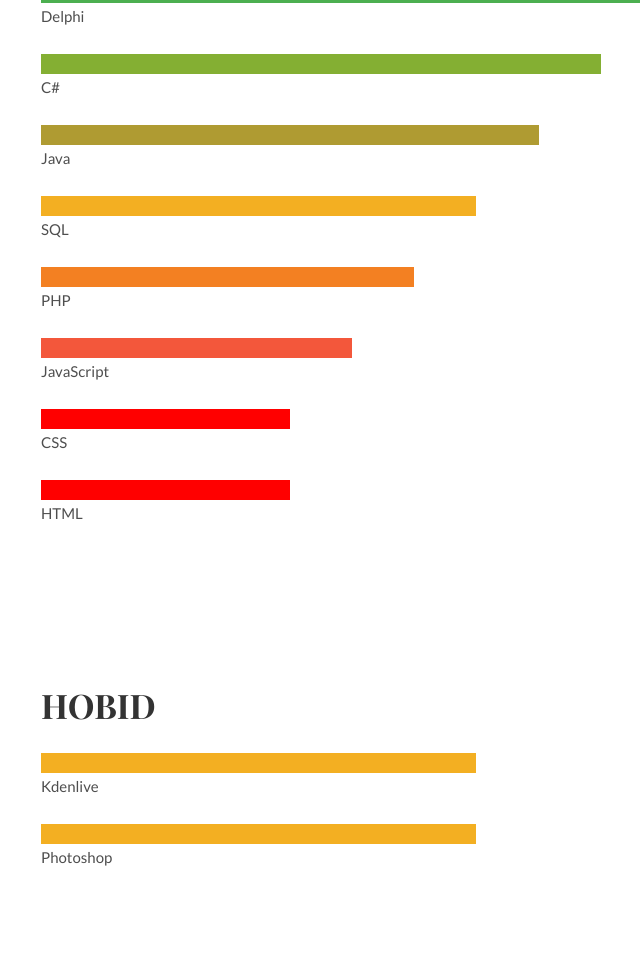
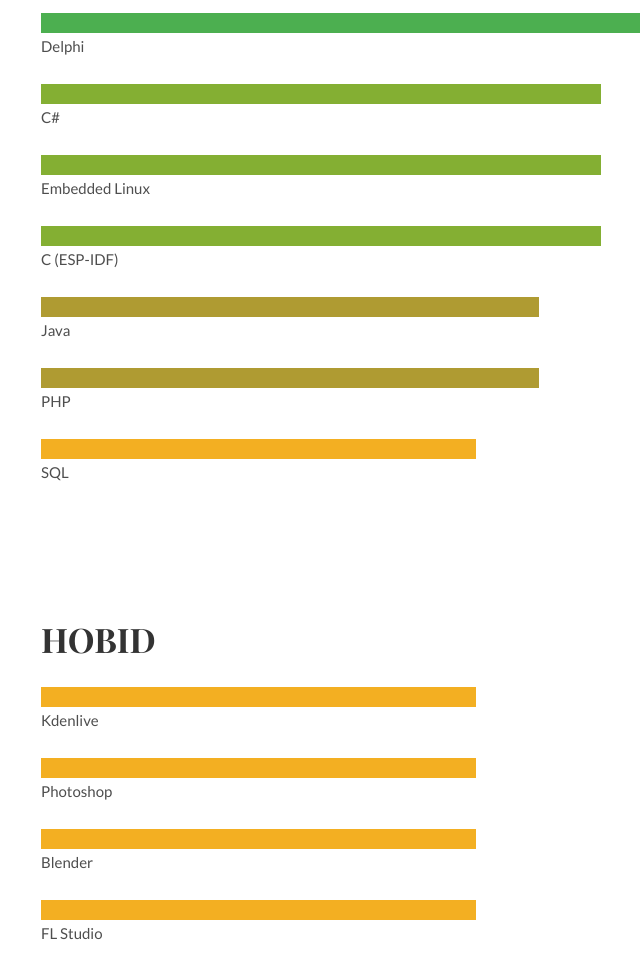
Before and after one commit to andrkuu/my-cv, a plain HTML site: page index.html in a window 1280 px wide. Shown: the part 1435-2409 px from the top of the page, without its empty margins (288-928 px from the left). Drawn offline with Linux system fonts and the light colour scheme.

Commit message:
Update index.html

```diff
--- a/index.html
+++ b/index.html
@@ -1,12 +1,11 @@
 <!DOCTYPE html>
-<html lang="et">
+<html>
 <head>
     <title>Andreas Kuuskaru CV</title>
     <meta charset="utf-8" />
     <meta name="viewport" content="width=device-width, initial-scale=1">
     <meta name="author" content="">
     <meta name="viewport" content="width=device-width, initial-scale=1" />
-	<meta name="description" content="Andreas Kuuskaru CV">
     <link rel="stylesheet" href="css/kube.min.css" />
     <link rel="stylesheet" href="css/font-awesome.min.css" />
     <link rel="stylesheet" href="css/custom.css" />
@@ -52,7 +51,6 @@
 				        <li><a href="#achievements">Haridus</a></li>
 				        <li><a href="#skills">Oskused</a></li>
 						<li><a href="#hobbies">Hobid</a></li>
-						<li><a href="https://andreas.kuuskaru.ee/blogi">Blogi</a></li>
 				    </ul>
 				</nav>
 			</header>
@@ -87,7 +85,7 @@
 			<ul class="work-list">
 				<li>08/2017 - 03/2018</li>
 				<li><a href="https://usesoft.ee/">Usesoft AS</a></li>
-
+				<div class="ignore-css"></div>
 				<li>Delphi Android arendaja. Rakenduste arendus ProdMaster majandustarkvarale.</li>
 			</ul>
 
@@ -96,7 +94,7 @@
 			<ul class="work-list">
 				<li>09/2018 - Veel töötan</li>
 				<li><a href="https://usesoft.ee/">Usesoft AS</a></li>
-
+				<div class="ignore-css"></div>
 				<li>Delphi Android arendaja kasutades DataSnap tehnoloogiat.
 					ProdMasteri majandustarkvara ühendamine Androidi süsteemidega.</li>
 			</ul>
@@ -124,6 +122,7 @@
 				<li><a href="http://www.tlu.ee/">Tallinna Ülikool</a> Informaatika</li>
 				<li><a href="https://github.com/andrkuu/timemate">Suvepraktika Projekt</a></li>
 				<li><a href="http://andreas.kuuskaru.ee/Praktika aruanne.pdf">Praktika aruanne</a></li>
+				<li><a href="http://andreas.kuuskaru.ee/Baka.pdf">Bakalaureusetöö</a></li>
 
 				<br>
 
@@ -149,29 +148,25 @@
 				<li>C#</li>
 				<br>
 
+				<li class="skills skill-90"></li>
+				<li>Embedded Linux</li>
+				<br>
+
+				<li class="skills skill-90"></li>
+				<li>C (ESP-IDF)</li>
+				<br>
+
 				<li class="skills skill-80"></li>
 				<li>Java</li>
 				<br>
 
-				<li class="skills skill-70"></li>
-				<li>SQL</li>
-				<br>
-
-				<li class="skills skill-60"></li>
+				<li class="skills skill-80"></li>
 				<li>PHP</li>
 				<br>
 
-				<li class="skills skill-50"></li>
-				<li>JavaScript</li>
-				<br>
+				<li class="skills skill-70"></li>
+				<li>SQL</li>
 
-				<li class="skills skill-40"></li>
-				<li>CSS</li>
-				<br>
-
-				<li class="skills skill-40"></li>
-				<li>HTML</li>
-				<br>
 
 			</ul>
 
@@ -193,7 +188,13 @@
 				<li>Photoshop</li>
 				<br>
 
+				<li class="skills skill-70"></li>
+				<li>Blender</li>
+				<br>
 
+				<li class="skills skill-70"></li>
+				<li>FL Studio</li>
+				<br>
 			</ul>
 
 		</div>
```
